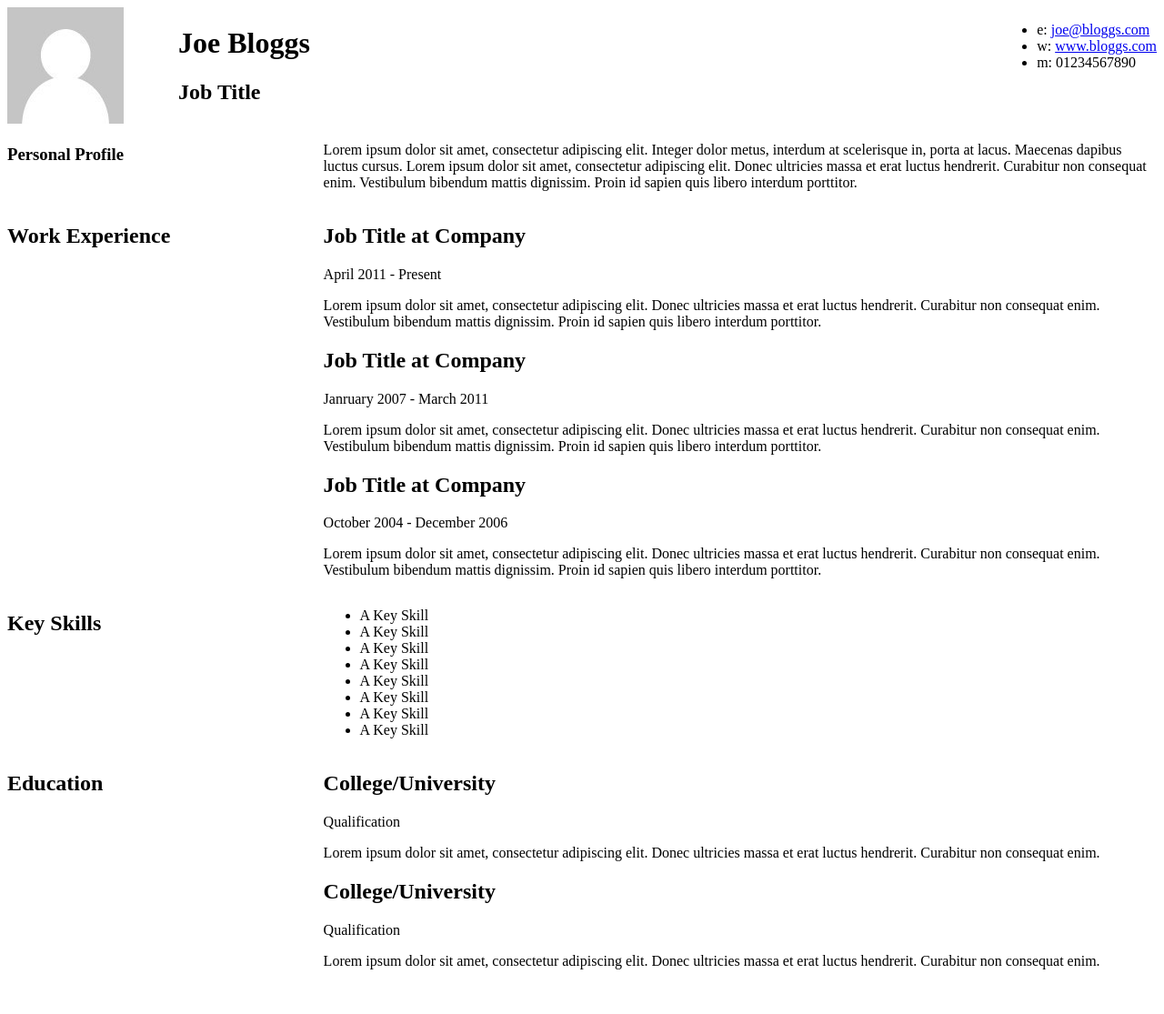
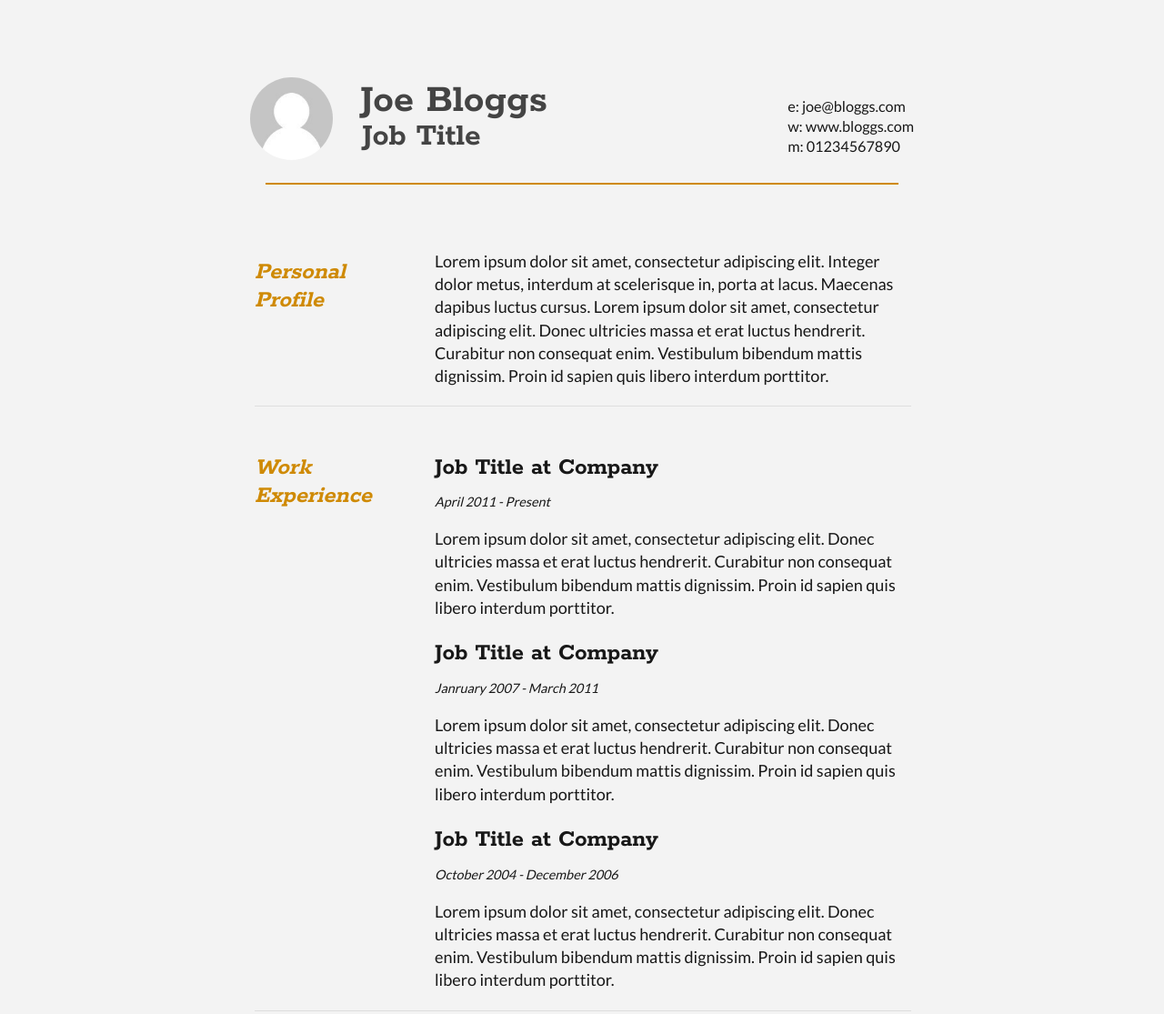
Before and after one commit to Kenzie-Academy-Brasil-Developers/estilizar-curriculo-sprint-2-lucas-np, a plain HTML site: page index.html in a window 1280 px wide. Shown: the top 1115 px of the page at 91% size. Before the commit the page ends 1090 px from the top, so only its background shows below. Drawn offline with Linux system fonts and the light colour scheme.

Commit message:
modelo concluído

```diff
--- a/index.html
+++ b/index.html
@@ -33,6 +33,7 @@
 				<li>m: 01234567890</li>
 			</ul>
 		</div>
+		<hr width="95%" color="#cf8a05" size="2px">
 		<div class="clear"></div>
 	</div>
 
@@ -47,6 +48,7 @@
 					<p>Lorem ipsum dolor sit amet, consectetur adipiscing elit. Integer dolor metus, interdum at scelerisque in, porta at lacus. Maecenas dapibus luctus cursus. Lorem ipsum dolor sit amet, consectetur adipiscing elit. Donec ultricies massa et erat luctus hendrerit. Curabitur non consequat enim. Vestibulum bibendum mattis dignissim. Proin id sapien quis libero interdum porttitor.</p>
 				</div>
 			</article>
+			<hr width="100%" color="#dedede" size="1px">
 			<div class="clear"></div>
 		</section>
 
@@ -75,6 +77,7 @@
 					<p>Lorem ipsum dolor sit amet, consectetur adipiscing elit. Donec ultricies massa et erat luctus hendrerit. Curabitur non consequat enim. Vestibulum bibendum mattis dignissim. Proin id sapien quis libero interdum porttitor.</p>
 				</article>
 			</div>
+			<hr width="100%" color="#dedede" size="1px">
 			<div class="clear"></div>
 		</section>
 
@@ -96,6 +99,7 @@
 					<li>A Key Skill</li>
 				</ul>
 			</div>
+			<hr width="100%" color="#dedede" size="1px">
 			<div class="clear"></div>
 		</section>
 
--- a/style.css
+++ b/style.css
@@ -1,3 +1,18 @@
+html, body {
+	font-size: 18px;
+	font-family: 'Lato', 'Helvetica', 'Arial', sans-serif;
+	color: #181818;
+	background-color: #f3f3f3;
+}
+h1, h2{
+	font-family: 'Rokkitt', 'Helvetica', 'Arial', sans-serif;
+}
+a:link {
+	color: #181818;
+   }
+section{
+	border-bottom-width: 1px;
+}
 .clear {
 	clear: both;
 }
@@ -6,22 +21,122 @@
 	width: 12.5%;
 	float: left;
 	margin-right: 30px;
+	margin-top: 30px;
 }
 
 #name {
 	float: left;
+	color: #444444;
 }
 
 #contactDetails {
 	float: right;
+	margin-top: 50px;
+	border-bottom-width: 2px;
 }
 
 .sectionTitle {
 	float: left;
 	width: 25%;
+	color: #cf8a05;
 }
 
 .sectionContent {
 	float: right;
 	width: 72.5%;
 }
+
+p {
+	font-size: 1em;
+	line-height: 1.4em;
+	margin-bottom: 20px;
+}
+
+#cv {
+	width: 90%;
+	max-width: 800px;
+	margin: 30px auto;
+}
+
+.mainDetails {
+	padding: 25px 35px;
+}
+
+#name h1 {
+	font-size: 2.5em;
+	font-weight: 700;
+	margin-bottom: -6px;
+}
+
+#name h2 {
+	font-size: 2em;
+	margin-left: 2px;
+	margin-top: -5px;
+}
+
+#mainArea {
+	padding: 0 40px;
+}
+
+#headshot img {
+	width: 100%;
+	height: auto;
+	border-radius: 50px;
+}
+
+
+
+#contactDetails ul {
+	list-style-type: none;
+	font-size: 0.9em;
+	margin-top: 2px;
+}
+
+#contactDetails ul li {
+	margin-bottom: 3px;
+}
+
+#contactDetails ul li a, a[href^=tel] {
+	text-decoration: none;
+}
+
+
+section {
+	padding: 20px 0 0;
+}
+
+section:first-child {
+	border-top: 0;
+}
+
+section:last-child {
+	padding: 20px 0 10px;
+}
+
+
+.sectionTitle h1 {
+	font-style: italic;
+	font-size: 1.5em;
+}
+
+.sectionContent h2 {
+	font-size: 1.5em;
+	margin-bottom: -2px;
+}
+
+.subDetails {
+	font-size: 0.8em;
+	font-style: italic;
+	margin-bottom: 3px;
+}
+
+.keySkills {
+	list-style-type: none;
+	column-count: 3;
+	margin-bottom: 20px;
+	font-size: 1em;
+}
+
+.keySkills ul li {
+	margin-bottom: 3px;
+}
```
